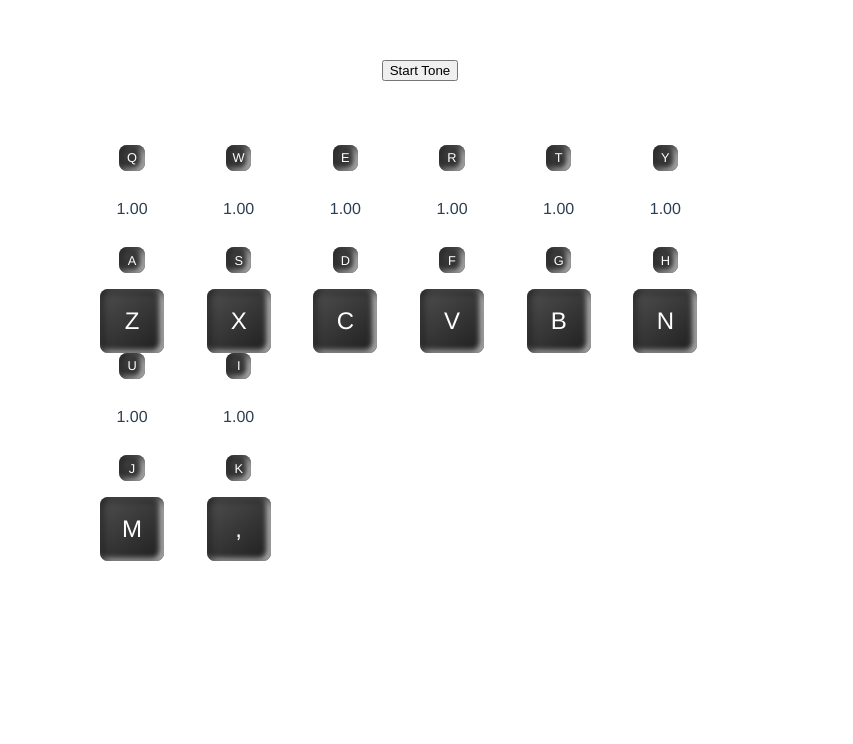
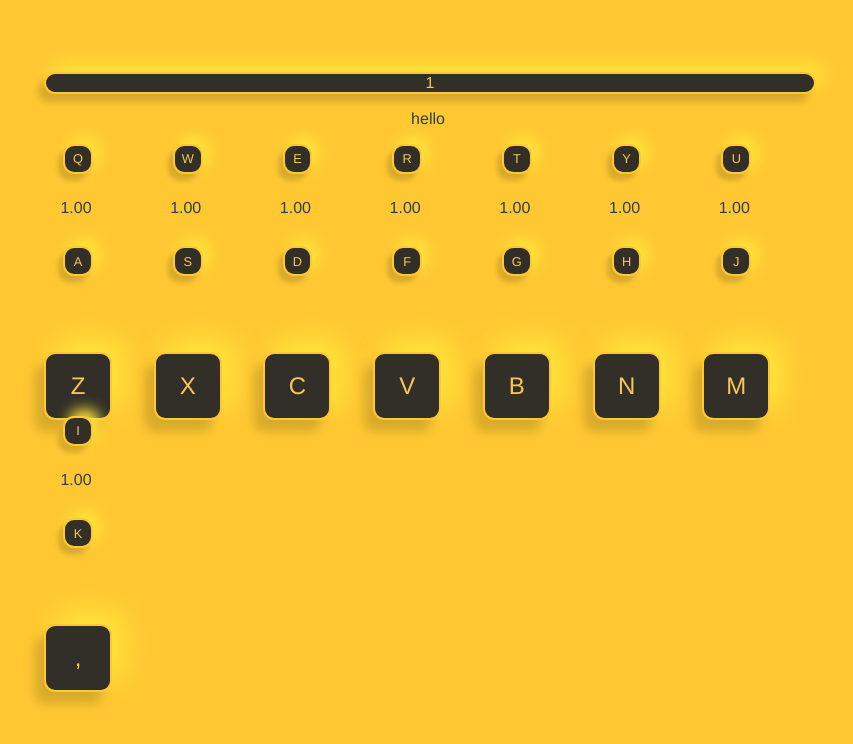
Before and after one commit to ratin42/ToneJs-sampler, a Vue app: page / in a window 1280 px wide. Shown: the top 744 px of the page, without its empty margins (220-1073 px from the left). Built offline with nearby package versions, Linux system fonts and the light colour scheme; no server answers.

Commit message:
refacto (style): add sass color variable, update global style, add performance module

```diff
--- a/src/App.vue
+++ b/src/App.vue
@@ -1,5 +1,5 @@
 <script setup>
-import DesktopVue from "@/components/Desktop.vue"
+import DesktopVue from "@/components/Desktop.vue";
 </script>
 
 <template>
@@ -12,7 +12,12 @@ import DesktopVue from "@/components/Desktop.vue"
     -webkit-font-smoothing: antialiased;
     -moz-osx-font-smoothing: grayscale;
     text-align: center;
+
+    // light mode
     color: #2c3e50;
+
+    // dark mode
+    // color: var(--device-yellow);
     margin-top: 60px;
 }
 html {
@@ -29,5 +34,15 @@ button,
 input,
 body {
     cursor: url("/cursor.png"), auto;
+
+    // light mode
+    background-color: var(--brand-yellow);
+
+    // dark mode
+    // background-color: #312f28;
+
+    width: 100vw;
+    height: 100vh;
+    overflow: hidden;
 }
 </style>
--- a/src/components/Desktop.vue
+++ b/src/components/Desktop.vue
@@ -25,13 +25,15 @@ if (!window.localStorage.getItem("keyMapping")) {
             <p>loading</p>
         </span>
         <span v-else>
-            <button v-on:click="Tone.start()">Start Tone</button>
+            <!-- <button v-on:click="Tone.start()">Start Tone</button> -->
             <Sampler> </Sampler>
         </span>
     </div>
 </template>
 
 <style>
+#desktop {
+}
 .noselect {
     -webkit-touch-callout: none; /* iOS Safari */
     -webkit-user-select: none; /* Safari */
--- a/src/components/sampler/Modules/Performance.vue
+++ /dev/null
@@ -1,46 +0,0 @@
-<script setup lang="ts">
-// Contains the Pad Components that represent the input Button and the sliders
-
-import { inject, ref } from "vue";
-
-import Pad from "@/components/sampler/Pad.vue";
-let keyMapping: any = inject("keyMapping");
-</script>
-
-<template>
-    <div id="performance">
-        <div class="track-container">
-            <Pad
-                class="pad"
-                :disable="false"
-                v-bind="keyMapping.sampler[0]"
-            ></Pad>
-            <Pad class="pad" v-bind="keyMapping.sampler[1]"></Pad>
-            <Pad class="pad" v-bind="keyMapping.sampler[2]"></Pad>
-            <Pad class="pad" v-bind="keyMapping.sampler[3]"></Pad>
-            <Pad class="pad" v-bind="keyMapping.sampler[4]"></Pad>
-            <Pad class="pad" v-bind="keyMapping.sampler[5]"></Pad>
-            <Pad class="pad" v-bind="keyMapping.sampler[6]"></Pad>
-            <Pad class="pad" v-bind="keyMapping.sampler[7]"></Pad>
-        </div>
-    </div>
-</template>
-
-<style lang="scss" scoped>
-.track-container {
-    display: grid;
-    justify-content: center;
-    grid-template-columns: repeat(auto-fit, minmax(100px, 1fr));
-    width: 50vw;
-
-    .track {
-        display: grid;
-        grid-template-rows: 10vw 5vw;
-        .pad {
-            width: 5vw;
-            height: 5vw;
-            grid-row: 2/3;
-        }
-    }
-}
-</style>
--- /dev/null
+++ b/src/components/sampler/Modules/Performance/Performance.vue
@@ -0,0 +1,31 @@
+<script setup lang="ts">
+// Contains the Pad Components that represent the input Button and the sliders
+
+import Pad from "@/components/sampler/Pad.vue";
+import TuneMixMultiVue from "./TuneMixMulti.vue";
+</script>
+
+<template>
+    <div id="performance">
+        <TuneMixMultiVue></TuneMixMultiVue>
+        <div class="track-container">
+            <Pad class="pad" :trackId="0" :disabled="false"></Pad>
+            <Pad class="pad" :trackId="1" :disabled="false"></Pad>
+            <Pad class="pad" :trackId="2" :disabled="false"></Pad>
+            <Pad class="pad" :trackId="3" :disabled="false"></Pad>
+            <Pad class="pad" :trackId="4" :disabled="false"></Pad>
+            <Pad class="pad" :trackId="5" :disabled="false"></Pad>
+            <Pad class="pad" :trackId="6" :disabled="false"></Pad>
+            <Pad class="pad" :trackId="7" :disabled="false"></Pad>
+        </div>
+    </div>
+</template>
+
+<style lang="scss" scoped>
+.track-container {
+    display: grid;
+    justify-content: center;
+    grid-template-columns: repeat(auto-fit, minmax(100px, 1fr));
+    width: 60vw;
+}
+</style>
--- /dev/null
+++ b/src/components/sampler/Modules/Performance/TuneMixMulti.vue
@@ -0,0 +1,22 @@
+<script setup lang="ts">
+import KeyDisplay from "@/components/ui/KeyDisplay.vue";
+
+let handlePress = (key: string) => {
+    console.log("handlePress");
+};
+
+let handleUnpress = (key: string) => {
+    console.log("handleUnpress");
+};
+</script>
+
+<template>
+    <div id="tune-mix-multi">
+        <KeyDisplay
+            keyBoardInput="1"
+            :pressed="handlePress"
+            :unpressed="handleUnpress"
+        ></KeyDisplay>
+        <p>hello</p>
+    </div>
+</template>
--- a/src/components/sampler/Pad.vue
+++ b/src/components/sampler/Pad.vue
@@ -1,8 +1,7 @@
 <script setup lang="ts">
-import { inject, ref } from "vue";
+import { ref } from "vue";
 import KeyDisplay from "@/components/ui/KeyDisplay.vue";
 import Slider from "@/components/sampler/Slider.vue";
-import * as Tone from "tone";
 
 import { layoutHandler } from "@/composables/Track/LayoutHandler";
 
@@ -46,7 +45,8 @@ const handleUnpress = (key: string) => {
 
 // Call the global object function to update the track's slider value
 const updatePlayerValue = (value: number) => {
-    layoutHandler.sliderChange(props.trackId, value);
+    // layoutHandler.sliderChange(props.trackId, value);
+    console.log("slider change");
 };
 const sliderIncrement = (key: string) => {
     sliderValue.value += 1;
@@ -84,7 +84,7 @@ const sliderDecrement = (key: string) => {
 .track {
     display: grid;
     grid-template-rows: 10vw 5vw;
-    grid-gap: 1rem;
+    grid-gap: 5rem;
 
     .slider {
         grid-row: 1/2;
--- a/src/components/sampler/Sampler.vue
+++ b/src/components/sampler/Sampler.vue
@@ -2,30 +2,12 @@
 // Contains the Pad Components that represent the input Button and the sliders
 // Create an array of Pad Engine and handle playing mode
 
-import { inject } from "vue";
-import Pad from "./Pad.vue";
+import Performance from "@/components/Sampler/Modules/Performance/Performance.vue";
 </script>
 
 <template>
     <div id="sampler">
-        <div class="track-container">
-            <Pad class="pad" :trackId="0" :disabled="false"></Pad>
-            <Pad class="pad" :trackId="1" :disabled="false"></Pad>
-            <Pad class="pad" :trackId="2" :disabled="false"></Pad>
-            <Pad class="pad" :trackId="3" :disabled="false"></Pad>
-            <Pad class="pad" :trackId="4" :disabled="false"></Pad>
-            <Pad class="pad" :trackId="5" :disabled="false"></Pad>
-            <Pad class="pad" :trackId="6" :disabled="false"></Pad>
-            <Pad class="pad" :trackId="7" :disabled="false"></Pad>
-
-            <!-- <Pad class="pad" v-bind="keyMapping.sampler[1]"></Pad>
-            <Pad class="pad" v-bind="keyMapping.sampler[2]"></Pad>
-            <Pad class="pad" v-bind="keyMapping.sampler[3]"></Pad>
-            <Pad class="pad" v-bind="keyMapping.sampler[4]"></Pad>
-            <Pad class="pad" v-bind="keyMapping.sampler[5]"></Pad>
-            <Pad class="pad" v-bind="keyMapping.sampler[6]"></Pad>
-            <Pad class="pad" v-bind="keyMapping.sampler[7]"></Pad> -->
-        </div>
+        <Performance></Performance>
     </div>
 </template>
 
@@ -34,21 +16,5 @@ import Pad from "./Pad.vue";
     margin-top: 4rem;
     display: grid;
     justify-content: center;
-    .track-container {
-        display: grid;
-        justify-content: center;
-        grid-template-columns: repeat(auto-fit, minmax(100px, 1fr));
-        width: 50vw;
-
-        .track {
-            display: grid;
-            grid-template-rows: 10vw 5vw;
-            .pad {
-                width: 5vw;
-                height: 5vw;
-                grid-row: 2/3;
-            }
-        }
-    }
 }
 </style>
--- a/src/components/ui/KeyDisplay.vue
+++ b/src/components/ui/KeyDisplay.vue
@@ -74,25 +74,35 @@ window.addEventListener("keyup", (e) => {
     grid-template-rows: 10% auto;
     width: 100%;
     height: 100%;
-    background-color: #1e1e1ec7;
-    border-radius: 0.5rem;
-    box-shadow: 0.1rem 0.1rem 0.5rem #161616 inset,
-        -0.2rem -0.1rem 0.4rem white inset;
-    background: linear-gradient(143deg, #1e1e1ec7, #1e1e1e);
+
+    border-radius: 0.7rem;
+
+    // light mode
+    border-style: solid;
+    border-color: var(--brand-yellow);
+    border-width: 2px;
+    background: var(--screen-black);
+    box-shadow: -0.388em 0.5em 0.438em #d9aa2b, 0.5em -0.5em 1.063em #ffe63b;
+
+    // dark mode
+    // background: #312f28;
+    // box-shadow: -14px 14px 20px #2a2822, 14px -14px 29px #38362e;
 
     &.key-pressed {
-        box-shadow: 0.1rem 0.1rem 0.1rem #ffffff inset,
-            -0.2rem -0.1rem 1.4rem black inset;
-        background-image: linear-gradient(
-            315deg,
-            #1e1e1ec7,
-            #1e1e1e
-        ) !important;
+        border-radius: 0.7rem;
+
+        // light mode
+        background: #312f28;
+        background-image: linear-gradient(37deg, #444238, #212223) !important;
+
+        // dark mode
+        // background: #312f28;
+        // box-shadow: inset -14px 14px 20px #2a2822, inset 14px -14px 29px #38362e;
+
         transition: box-shadow 0.05s ease-in-out, background-image 2s;
 
         .input-display {
             font-size: calc(100% - 0.1rem);
-            transform: translate(1px, 1px);
         }
         .led-container {
             .led {
@@ -139,6 +149,7 @@ window.addEventListener("keyup", (e) => {
     }
 
     .input-display {
+        color: var(--device-yellow);
         display: flex;
         justify-content: center;
         align-items: center;
@@ -150,7 +161,6 @@ window.addEventListener("keyup", (e) => {
         align-self: center;
         // font-size: 1.5rem;
         text-align: center;
-        color: white;
     }
 }
 </style>
--- /dev/null
+++ b/src/styles/_color.scss
@@ -0,0 +1,21 @@
+:root {
+    --black: #000000;
+    --psd-darkest-gray: #212223;
+    --screen-black: #312f28;
+    --psd-mid-gray: #64676c;
+    --psd-dark-gray: #7a8085;
+    --screen-white: #b1afa8;
+    --psd-lightest-gray: #efefef;
+    --psd-light-gray: #e8e4da;
+    --white: #ffffff;
+    --brand-yellow: #ffc833;
+    --device-yellow: #fbc651;
+    --red: #ef5023;
+    --muted-red: #e88984;
+    --purple: #6c00ff;
+    --muted-purple: #9d70db;
+    --blue: #306fb6;
+    --muted-blue: #5e99d0;
+    --green: #2c7d46;
+    --muted-green: #60be83;
+}
--- a/vite.config.js
+++ b/vite.config.js
@@ -10,6 +10,15 @@ export default defineConfig({
             "@": path.resolve(__dirname, "./src"),
         },
     },
+    css: {
+        preprocessorOptions: {
+            scss: {
+                additionalData: `
+              @import "./src/styles/_color.scss";
+            `,
+            },
+        },
+    },
 });
 
 // alias: {
```
